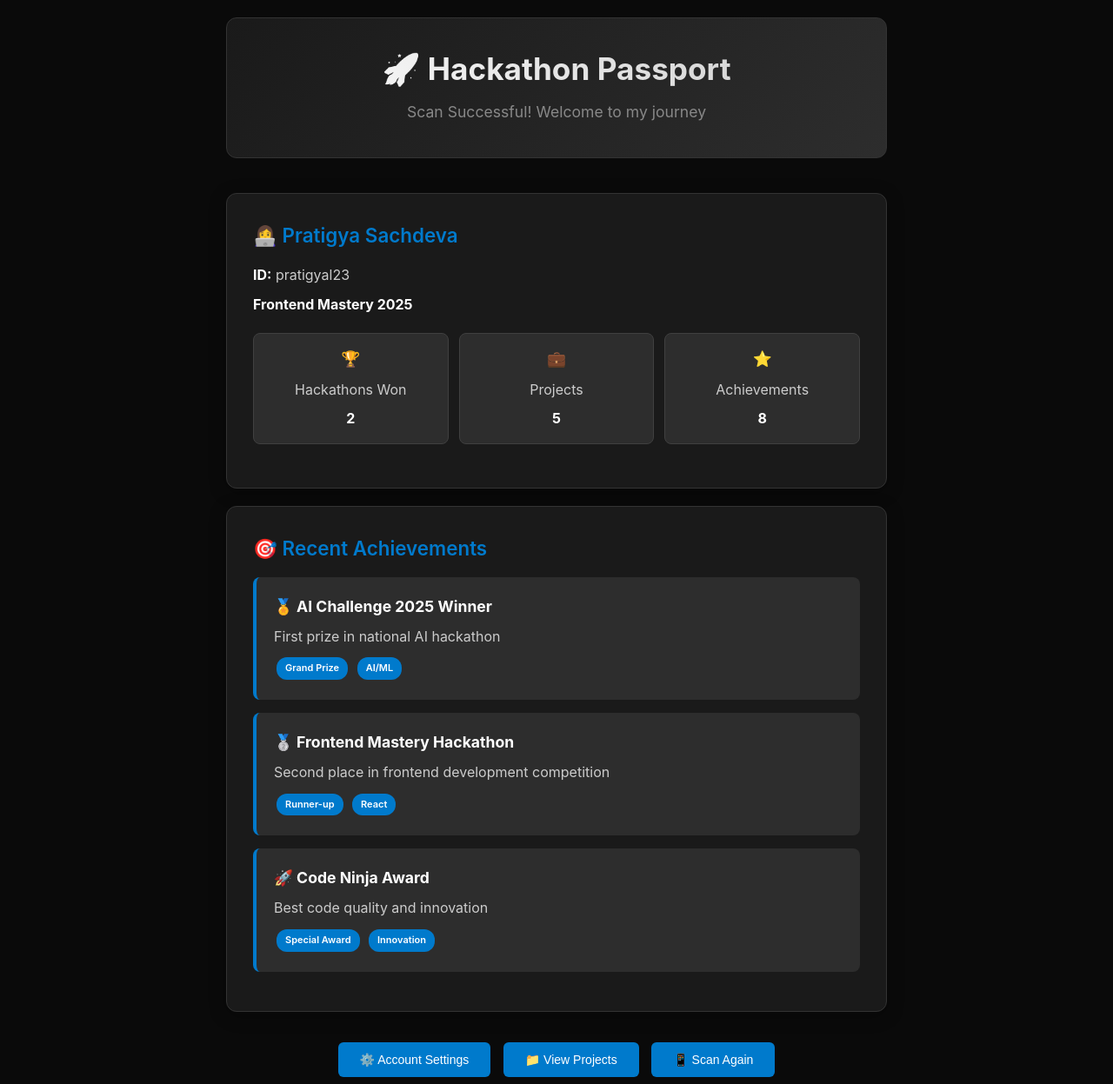
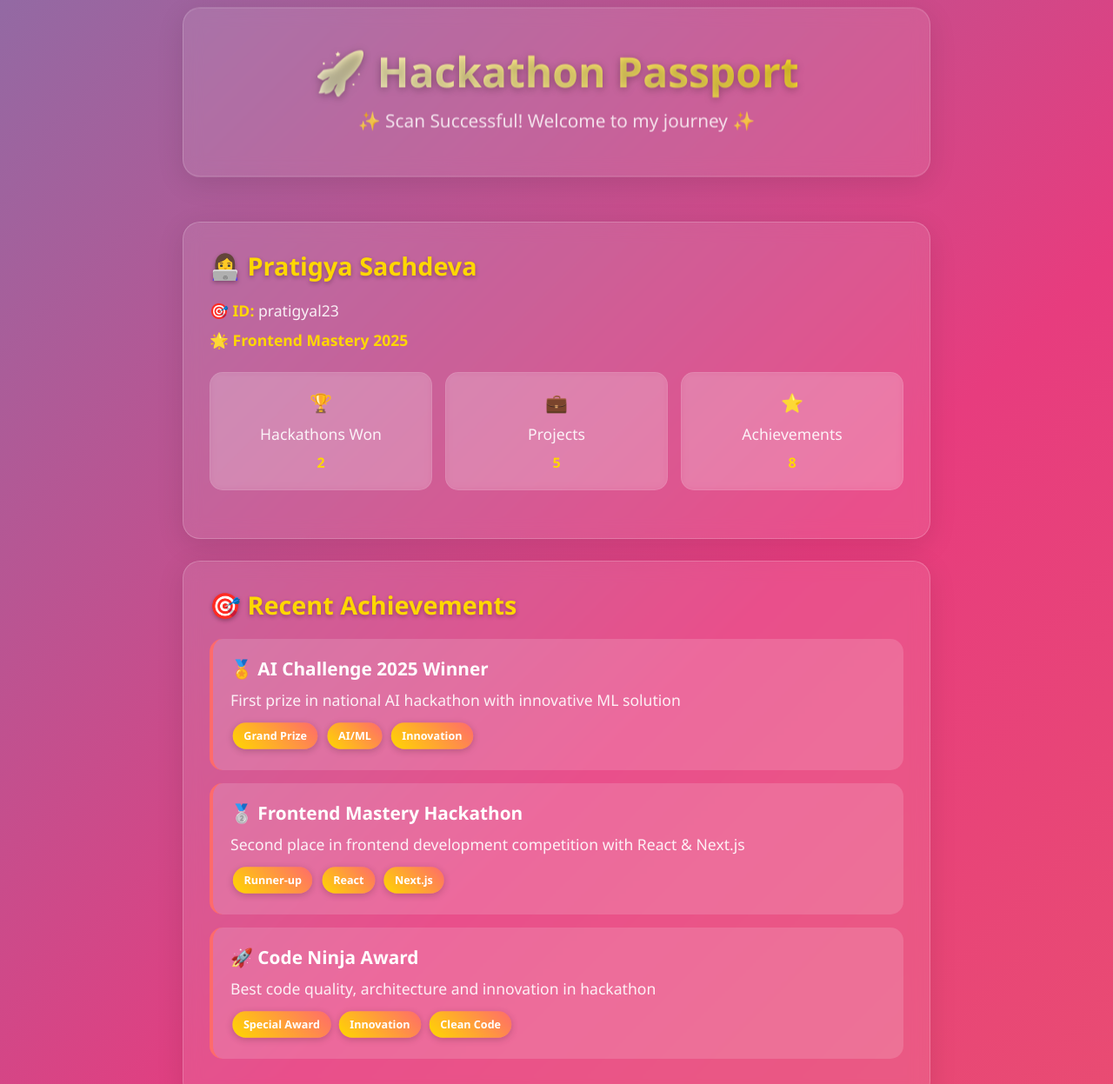
Before and after one commit to pratigyasachdeva/hackathon-passport, a plain HTML site: page index.html in a window 1280 px wide. Shown: the top 1247 px of the page at 87% size. Drawn offline with Linux system fonts and the light colour scheme.

Commit message:
Add animated glassmorphism theme with cool effects

```diff
--- a/index.html
+++ b/index.html
@@ -12,15 +12,23 @@
         }
 
         body {
-            font-family: -apple-system, BlinkMacSystemFont, 'Segoe UI', Roboto, sans-serif;
-            background: #0a0a0a;
-            color: #ffffff;
+            font-family: 'Segoe UI', Tahoma, Geneva, Verdana, sans-serif;
+            background: linear-gradient(-45deg, #ee7752, #e73c7e, #23a6d5, #23d5ab);
+            background-size: 400% 400%;
+            animation: gradient 15s ease infinite;
             min-height: 100vh;
-            line-height: 1.6;
+            color: white;
+            overflow-x: hidden;
+        }
+
+        @keyframes gradient {
+            0% { background-position: 0% 50%; }
+            50% { background-position: 100% 50%; }
+            100% { background-position: 0% 50%; }
         }
 
         .container {
-            max-width: 800px;
+            max-width: 900px;
             margin: 0 auto;
             padding: 20px;
         }
@@ -28,123 +36,207 @@
         .header {
             text-align: center;
             margin-bottom: 40px;
-            padding: 30px 20px;
-            background: linear-gradient(135deg, #1a1a1a 0%, #2d2d2d 100%);
-            border-radius: 12px;
-            border: 1px solid #333;
+            padding: 40px 20px;
+            background: rgba(255, 255, 255, 0.1);
+            backdrop-filter: blur(10px);
+            border-radius: 20px;
+            border: 1px solid rgba(255, 255, 255, 0.2);
+            animation: slideDown 1s ease-out;
+            box-shadow: 0 8px 32px rgba(0, 0, 0, 0.1);
+        }
+
+        @keyframes slideDown {
+            from { transform: translateY(-50px); opacity: 0; }
+            to { transform: translateY(0); opacity: 1; }
         }
 
         .profile-card {
-            background: #1a1a1a;
-            border-radius: 12px;
+            background: rgba(255, 255, 255, 0.1);
+            backdrop-filter: blur(10px);
+            border-radius: 20px;
             padding: 30px;
-            margin-bottom: 20px;
-            border: 1px solid #333;
-            box-shadow: 0 4px 20px rgba(0, 0, 0, 0.3);
+            margin-bottom: 25px;
+            border: 1px solid rgba(255, 255, 255, 0.2);
+            animation: fadeIn 1s ease-out 0.3s both;
+            box-shadow: 0 8px 32px rgba(0, 0, 0, 0.1);
+            transition: transform 0.3s ease;
+        }
+
+        .profile-card:hover {
+            transform: translateY(-5px);
+        }
+
+        @keyframes fadeIn {
+            from { opacity: 0; transform: translateY(20px); }
+            to { opacity: 1; transform: translateY(0); }
         }
 
         .achievement {
-            background: #2d2d2d;
+            background: rgba(255, 255, 255, 0.15);
             padding: 20px;
             margin: 15px 0;
-            border-radius: 8px;
-            border-left: 4px solid #007acc;
+            border-radius: 15px;
+            border-left: 4px solid #ff6b6b;
+            animation: slideIn 0.6s ease-out both;
+            transition: all 0.3s ease;
+            position: relative;
+            overflow: hidden;
+        }
+
+        .achievement:hover {
+            background: rgba(255, 255, 255, 0.2);
+            transform: translateX(10px);
+        }
+
+        .achievement:nth-child(1) { animation-delay: 0.5s; }
+        .achievement:nth-child(2) { animation-delay: 0.7s; }
+        .achievement:nth-child(3) { animation-delay: 0.9s; }
+
+        @keyframes slideIn {
+            from { opacity: 0; transform: translateX(-30px); }
+            to { opacity: 1; transform: translateX(0); }
         }
 
         .stats {
             display: grid;
-            grid-template-columns: repeat(auto-fit, minmax(120px, 1fr));
-            gap: 12px;
-            margin: 20px 0;
+            grid-template-columns: repeat(auto-fit, minmax(150px, 1fr));
+            gap: 15px;
+            margin: 25px 0;
         }
 
         .stat-item {
-            background: #2d2d2d;
-            padding: 15px;
-            border-radius: 8px;
+            background: rgba(255, 255, 255, 0.15);
+            padding: 20px;
+            border-radius: 15px;
             text-align: center;
-            border: 1px solid #404040;
+            backdrop-filter: blur(5px);
+            border: 1px solid rgba(255, 255, 255, 0.1);
+            transition: all 0.3s ease;
+            animation: popIn 0.8s ease-out 0.4s both;
+        }
+
+        .stat-item:hover {
+            background: rgba(255, 255, 255, 0.25);
+            transform: scale(1.05);
+        }
+
+        @keyframes popIn {
+            0% { opacity: 0; transform: scale(0.8); }
+            100% { opacity: 1; transform: scale(1); }
         }
 
         button {
-            background: #007acc;
+            background: linear-gradient(45deg, #ff6b6b, #ee5a24);
             color: white;
             border: none;
-            padding: 12px 25px;
-            border-radius: 6px;
-            font-size: 14px;
+            padding: 15px 30px;
+            border-radius: 25px;
+            font-size: 16px;
             cursor: pointer;
-            margin: 5px;
+            margin: 10px;
             transition: all 0.3s ease;
-            font-weight: 500;
+            font-weight: 600;
+            backdrop-filter: blur(10px);
+            border: 1px solid rgba(255, 255, 255, 0.2);
+            box-shadow: 0 4px 15px rgba(0, 0, 0, 0.2);
+            animation: bounceIn 1s ease-out 1s both;
         }
 
         button:hover {
-            background: #005a9e;
-            transform: translateY(-1px);
+            transform: translateY(-3px) scale(1.05);
+            box-shadow: 0 8px 25px rgba(0, 0, 0, 0.3);
+            background: linear-gradient(45deg, #ee5a24, #ff6b6b);
+        }
+
+        @keyframes bounceIn {
+            0% { opacity: 0; transform: scale(0.3); }
+            50% { opacity: 1; transform: scale(1.05); }
+            70% { transform: scale(0.9); }
+            100% { opacity: 1; transform: scale(1); }
         }
 
         h1 {
-            font-size: 2.2rem;
-            margin-bottom: 8px;
-            background: linear-gradient(45deg, #fff, #ccc);
+            font-size: 3rem;
+            margin-bottom: 10px;
+            background: linear-gradient(45deg, #fff, #ffd700);
             -webkit-background-clip: text;
             -webkit-text-fill-color: transparent;
-            font-weight: 700;
+            text-shadow: 0 2px 10px rgba(0, 0, 0, 0.3);
         }
 
         h2 {
-            color: #007acc;
-            margin-bottom: 15px;
-            font-size: 1.4rem;
-            font-weight: 600;
+            color: #ffd700;
+            margin-bottom: 20px;
+            font-size: 1.8rem;
+            text-shadow: 0 2px 5px rgba(0, 0, 0, 0.3);
         }
 
         h3 {
             color: #ffffff;
-            margin-bottom: 8px;
-            font-size: 1.1rem;
+            margin-bottom: 10px;
+            font-size: 1.3rem;
         }
 
         .badge {
             display: inline-block;
-            background: #007acc;
+            background: linear-gradient(45deg, #ffd700, #ff6b6b);
             color: white;
-            padding: 4px 10px;
-            border-radius: 12px;
-            font-size: 11px;
-            font-weight: 600;
-            margin: 3px;
+            padding: 6px 12px;
+            border-radius: 20px;
+            font-size: 12px;
+            font-weight: bold;
+            margin: 5px;
+            box-shadow: 0 2px 8px rgba(0, 0, 0, 0.2);
+            animation: pulse 2s infinite;
+        }
+
+        @keyframes pulse {
+            0% { transform: scale(1); }
+            50% { transform: scale(1.05); }
+            100% { transform: scale(1); }
         }
 
         p {
-            color: #cccccc;
-            margin-bottom: 8px;
+            color: rgba(255, 255, 255, 0.9);
+            margin-bottom: 10px;
+            font-size: 1.1rem;
         }
 
         strong {
-            color: #ffffff;
+            color: #ffd700;
         }
 
         .header p {
-            color: #888;
-            font-size: 1.1rem;
+            color: rgba(255, 255, 255, 0.8);
+            font-size: 1.3rem;
+            margin-top: 10px;
+        }
+
+        /* Floating animation for background elements */
+        .floating {
+            animation: floating 3s ease-in-out infinite;
+        }
+
+        @keyframes floating {
+            0% { transform: translate(0, 0px); }
+            50% { transform: translate(0, -15px); }
+            100% { transform: translate(0, 0px); }
         }
     </style>
 </head>
 <body>
     <div class="container">
         <!-- Header Section -->
-        <div class="header">
+        <div class="header floating">
             <h1>🚀 Hackathon Passport</h1>
-            <p>Scan Successful! Welcome to my journey</p>
+            <p>✨ Scan Successful! Welcome to my journey ✨</p>
         </div>
 
         <!-- Profile Card -->
         <div class="profile-card">
             <h2>👩‍💻 Pratigya Sachdeva</h2>
-            <p><strong>ID:</strong> pratigyal23</p>
-            <p><strong>Frontend Mastery 2025</strong></p>
+            <p><strong>🎯 ID:</strong> pratigyal23</p>
+            <p><strong>🌟 Frontend Mastery 2025</strong></p>
 
             <div class="stats">
                 <div class="stat-item">
@@ -171,46 +263,67 @@
 
             <div class="achievement">
                 <h3>🏅 AI Challenge 2025 Winner</h3>
-                <p>First prize in national AI hackathon</p>
+                <p>First prize in national AI hackathon with innovative ML solution</p>
                 <span class="badge">Grand Prize</span>
                 <span class="badge">AI/ML</span>
+                <span class="badge">Innovation</span>
             </div>
 
             <div class="achievement">
                 <h3>🥈 Frontend Mastery Hackathon</h3>
-                <p>Second place in frontend development competition</p>
+                <p>Second place in frontend development competition with React & Next.js</p>
                 <span class="badge">Runner-up</span>
                 <span class="badge">React</span>
+                <span class="badge">Next.js</span>
             </div>
 
             <div class="achievement">
                 <h3>🚀 Code Ninja Award</h3>
-                <p>Best code quality and innovation</p>
+                <p>Best code quality, architecture and innovation in hackathon</p>
                 <span class="badge">Special Award</span>
                 <span class="badge">Innovation</span>
+                <span class="badge">Clean Code</span>
             </div>
         </div>
 
         <!-- Action Buttons -->
-        <div style="text-align: center; margin-top: 30px;">
+        <div style="text-align: center; margin-top: 40px;">
             <button onclick="showSettings()">⚙️ Account Settings</button>
             <button onclick="viewProjects()">📁 View Projects</button>
             <button onclick="scanAgain()">📱 Scan Again</button>
+            <button onclick="showAchievements()">🏆 All Achievements</button>
         </div>
     </div>
 
     <script>
         function showSettings() {
-            alert('Settings page coming soon! 🚀');
+            alert('🚀 Settings page coming soon! Stay tuned for more features!');
         }
 
         function viewProjects() {
-            alert('Project gallery will be added in next update!');
+            alert('📂 Project gallery with live demos will be added in next update!');
         }
 
         function scanAgain() {
-            alert('QR code scanner will open here!');
+            alert('📱 QR code scanner functionality will be integrated soon!');
         }
+
+        function showAchievements() {
+            alert('🏅 Full achievements list with badges and certificates coming soon!');
+        }
+
+        // Add some interactive effects
+        document.addEventListener('DOMContentLoaded', function() {
+            const cards = document.querySelectorAll('.profile-card');
+            cards.forEach(card => {
+                card.addEventListener('mouseenter', function() {
+                    this.style.transform = 'translateY(-10px) scale(1.02)';
+                });
+                card.addEventListener('mouseleave', function() {
+                    this.style.transform = 'translateY(0) scale(1)';
+                });
+            });
+        });
     </script>
 </body>
 </html>
```
